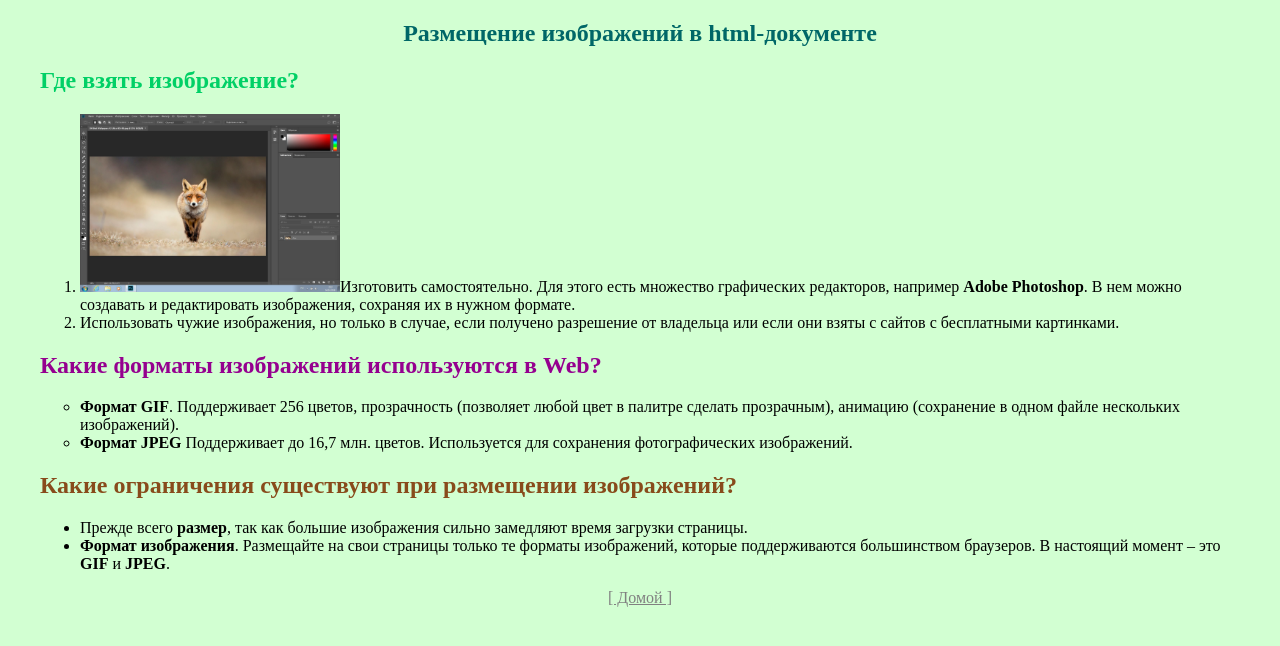
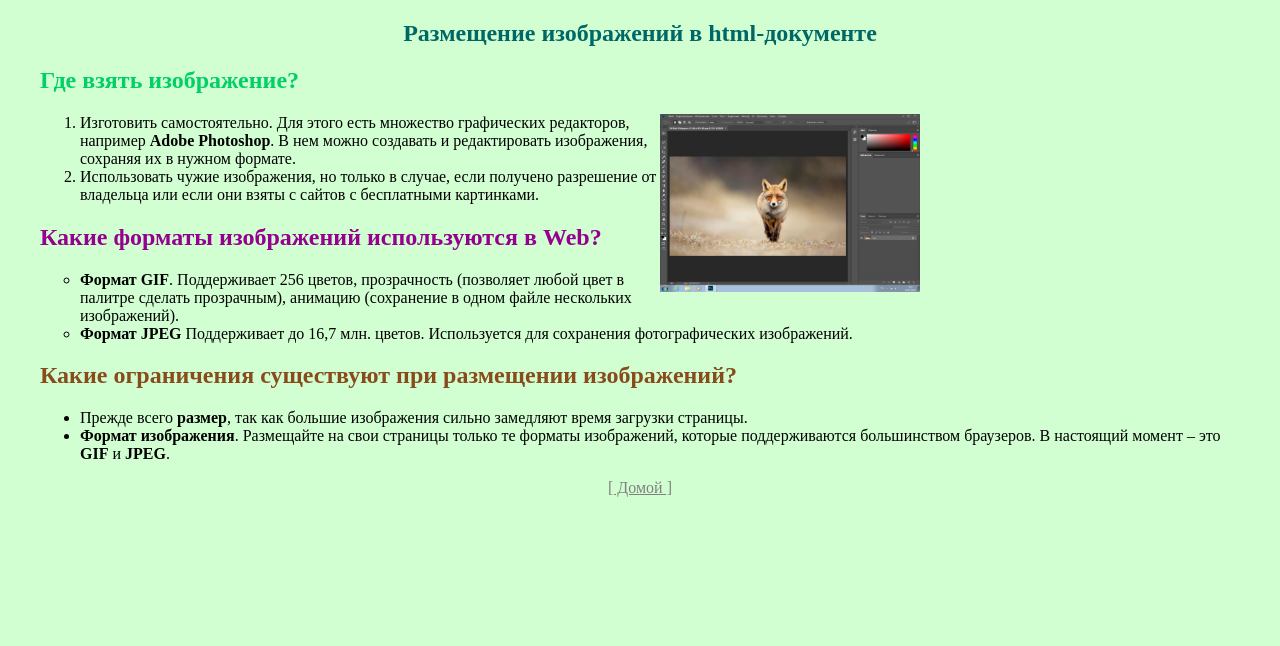
Before and after one commit to klikirbuse/klikirbuse.github.io, a plain HTML site: page grafika.html in a window 1280 px wide. Drawn offline with Linux system fonts and the light colour scheme.

Commit message:
Update main.css

```diff
--- a/main.css
+++ b/main.css
@@ -13,6 +13,10 @@
 .osn{
 	a:link {color: #808080}
 	a:visited {color: #800000}
+}
+.suka{
+	vertical-align: text-top;
+}
 }
 #need{
 	color: rgb(0,125,0);
@@ -64,3 +68,7 @@
 #conf{
 	color: rgb(136,75,27);
 }
+.brus{
+	width: 50%;
+	float:	right;
+}
```
